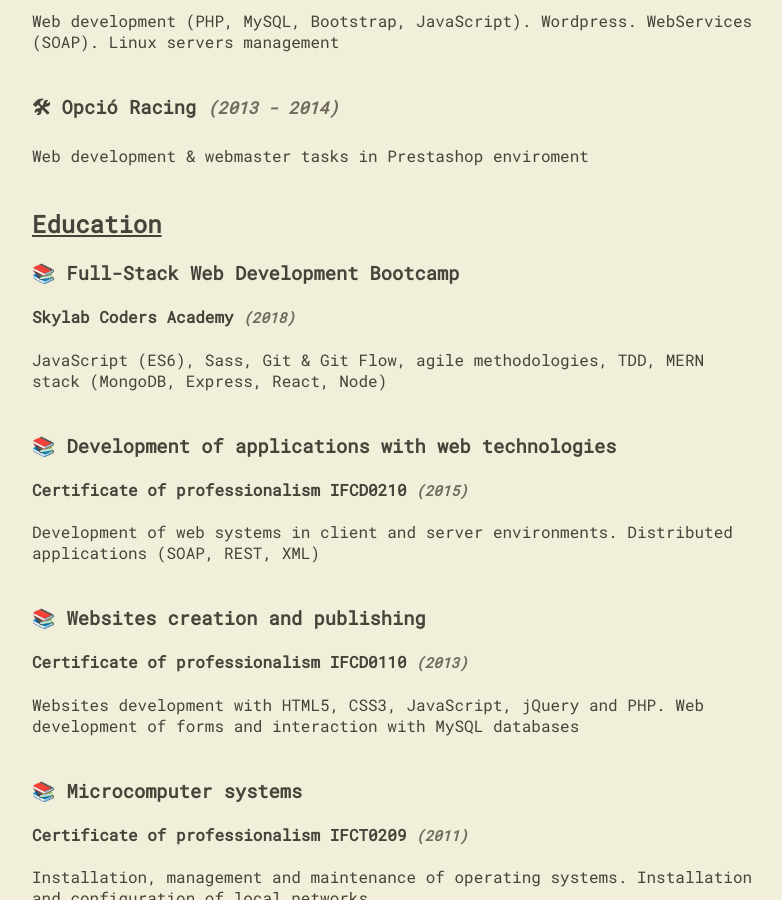
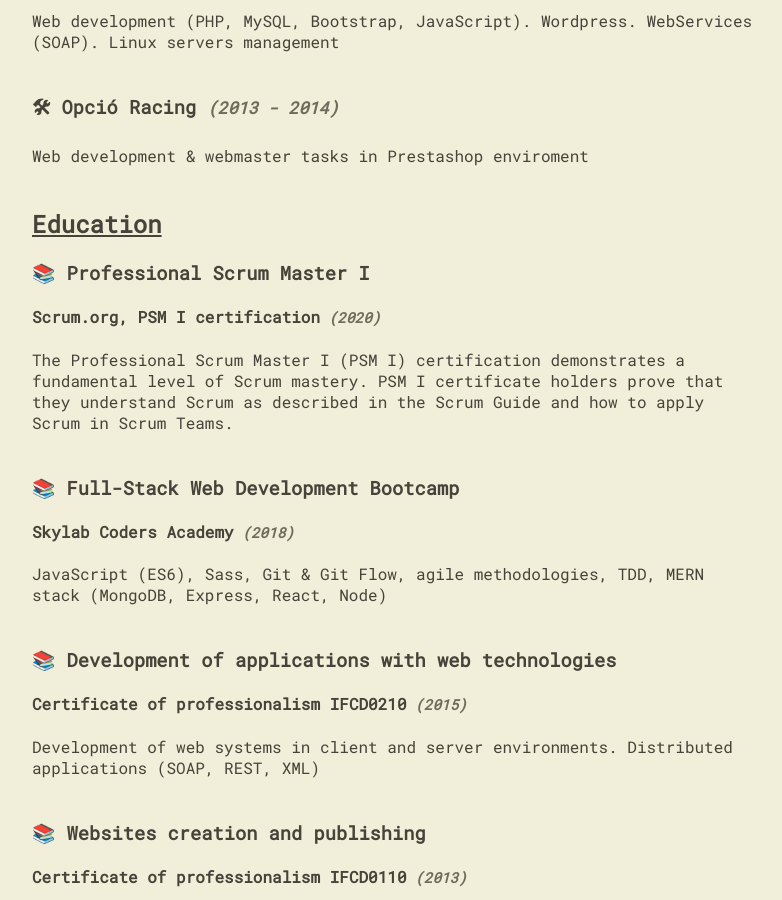
Before and after one commit to didaquis/didaquis, a Jekyll site: the page built from index.html, in a window 1280 px wide and 900 px high, scrolled down 1008 px. Shown: the whole window, without its empty margins (246-1028 px from the left). Built offline with Jekyll 4.4.1, drawn with Linux system fonts in a browser that asks for light colours.

Commit message:
Added PSM I certification

```diff
--- a/_includes/education.html
+++ b/_includes/education.html
@@ -1,21 +1,26 @@
 <h2>Education</h2>
 <article>
+	<h3>📚 Professional Scrum Master I</h3>
+	<h4>Scrum.org, PSM I certification<span> (2020)</span></h4>
+	<p>The Professional Scrum Master I (PSM I) certification demonstrates a fundamental level of Scrum mastery. PSM I certificate holders prove that they understand Scrum as described in the Scrum Guide and how to apply Scrum in Scrum Teams.</p>
+</article>
+<article>
 	<h3>📚 Full-Stack Web Development Bootcamp</h3>
-	<h4>Skylab Coders Academy <span>(2018)</span></h4>
+	<h4>Skylab Coders Academy<span> (2018)</span></h4>
 	<p>JavaScript (ES6), Sass, Git & Git Flow, agile methodologies, TDD, MERN stack (MongoDB, Express, React, Node)</p>
 </article>
 <article>
 	<h3>📚 Development of applications with web technologies</h3>
-	<h4>Certificate of professionalism IFCD0210 <span>(2015)</span></h4>
+	<h4>Certificate of professionalism IFCD0210<span> (2015)</span></h4>
 	<p>Development of web systems in client and server environments. Distributed applications (SOAP, REST, XML)</p>
 </article>
 <article>
 	<h3>📚 Websites creation and publishing</h3>
-	<h4>Certificate of professionalism IFCD0110 <span>(2013)</span></h4>
+	<h4>Certificate of professionalism IFCD0110<span> (2013)</span></h4>
 	<p>Websites development with HTML5, CSS3, JavaScript, jQuery and PHP. Web development of forms and interaction with MySQL databases</p>
 </article>
 <article>
 	<h3>📚 Microcomputer systems</h3>
-	<h4>Certificate of professionalism IFCT0209 <span>(2011)</span></h4>
+	<h4>Certificate of professionalism IFCT0209<span> (2011)</span></h4>
 	<p>Installation, management and maintenance of operating systems. Installation and configuration of local networks</p>
 </article>
```
